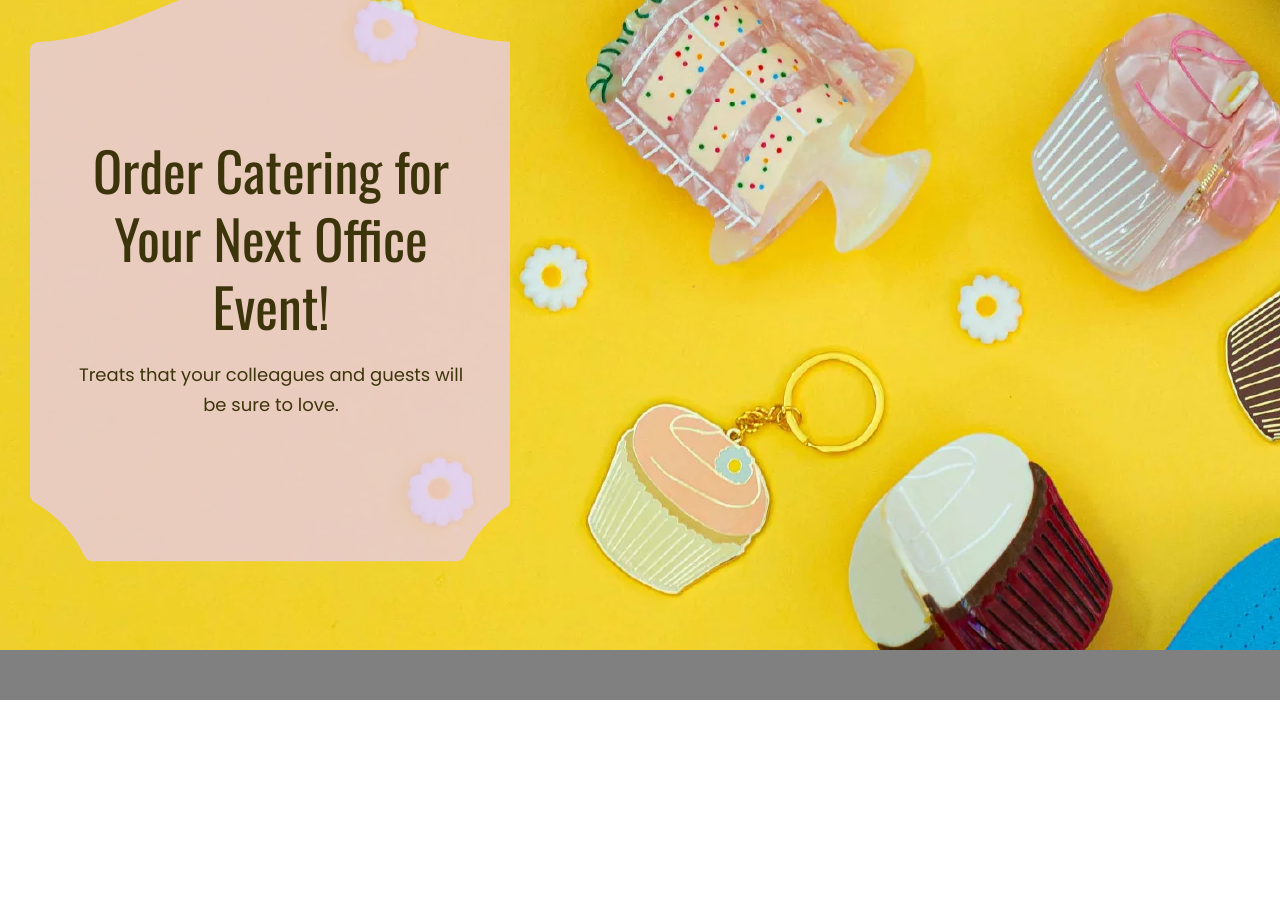
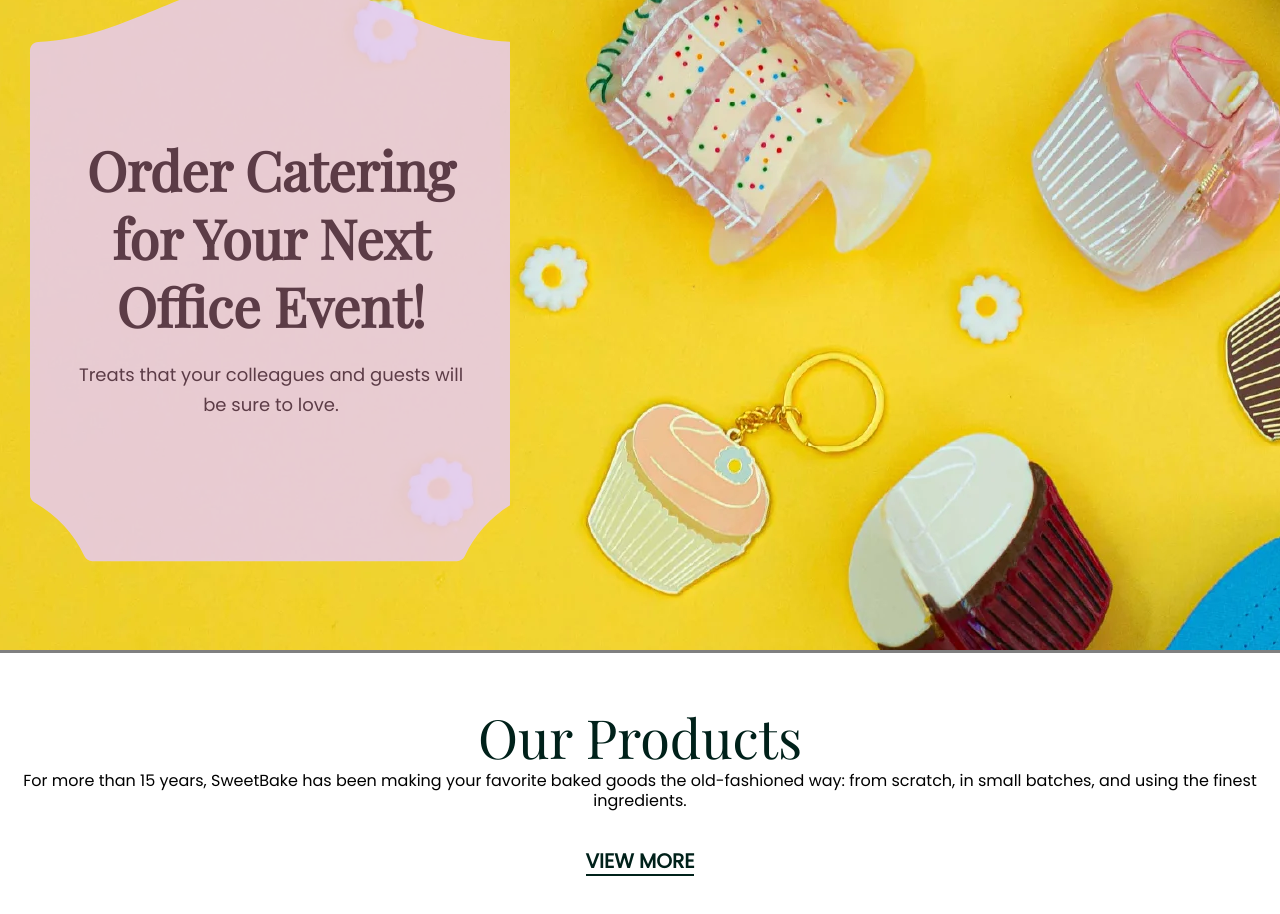
Before and after one commit to wiseacreserj/sweetbake, a React (Vite) app in the folder frontend/: page / in a window 1280 px wide. Shown: the part 180-1094 px from the top of the page. Before the commit the page ends 880 px from the top, so only its background shows below. Built offline with nearby package versions, Linux system fonts and the light colour scheme.

Commit message:
add text contenet for products seciton in HomePage

```diff
--- a/frontend/src/assets/styles/global.css
+++ b/frontend/src/assets/styles/global.css
@@ -8,8 +8,19 @@
 }
  */
 
+h1,
+h2,
+h3 {
+    font-family: var(--h-font-family);
+    color: var(--h-font-color);
+}
+
+p {
+    font-family: var(--p-font-family);
+}
+
 a {
-    /*  font-family: "Poppins"; */
+    /* font-family: "Poppins"; */
     text-decoration: none;
     color: black;
 }
--- a/frontend/src/assets/styles/typography.css
+++ b/frontend/src/assets/styles/typography.css
@@ -13,6 +13,13 @@
 }
 
 @font-face {
+    font-family: "Playfair";
+    src: url("../fonts/PlayfairDisplay-Regular.ttf");
+    font-weight: normal;
+    font-style: normal;
+}
+
+@font-face {
     font-family: "Oswald";
     src: url("../fonts/Oswald-Regular.ttf");
     font-weight: normal;
--- a/frontend/src/assets/styles/variables.css
+++ b/frontend/src/assets/styles/variables.css
@@ -1,7 +1,14 @@
 :root {
+    --link-color: #00211a;
+    --link-hover-color: #bad8e4;
     --nav-link-font: "Poppins", sans-serif;
     --nav-link-color: #00211a;
     --nav-link-hover-color: #bad8e4;
-    --h2-font: "Oswald", sans-serif;
-    --p-font: "Poppins", sans-serif;
+    --h-font-family: "Playfair", "Oswald", sans-serif;
+    --h-font-color: #00211a;
+    --h1-font-family: "Playfair", "Oswald", sans-serif;
+    --h2-font-family: "Playfair", "Oswald", sans-serif;
+    --h3-font-family: "Playfair", "Oswald", sans-serif;
+
+    --p-font-family: "Poppins", sans-serif;
 }
--- a/frontend/src/pages/HomePage/HomePage.jsx
+++ b/frontend/src/pages/HomePage/HomePage.jsx
@@ -1,3 +1,5 @@
+import { Link } from "react-router-dom";
+
 import styles from "./HomePage.module.css";
 import bannerImg from "../../assets/images/home_page_banner.jpg";
 
@@ -32,6 +34,22 @@ const HomePage = () => {
                     </div>
                 </div>
             </section>
+            <section className={styles.productsSection}>
+                <div className={styles.productsSectionContent}>
+                    <div className={styles.productsTextContent}>
+                        <h3>Our Products</h3>
+                        <p>
+                            For more than 15 years, SweetBake has been making
+                            your favorite baked goods the old-fashioned way:
+                            from scratch, in small batches, and using the finest
+                            ingredients.
+                        </p>
+                        <Link to="/catalog" className={styles.viewMoreLink}>
+                            view more
+                        </Link>
+                    </div>
+                </div>
+            </section>
         </div>
     );
 };
--- a/frontend/src/pages/HomePage/HomePage.module.css
+++ b/frontend/src/pages/HomePage/HomePage.module.css
@@ -2,9 +2,11 @@
     width: 100%;
 }
 
-.bannerSection {
-    /* position: relative; */
-}
+/* Banner Section----------------------------------- */
+
+/* .bannerSection {
+    position: relative;
+} */
 
 .banner {
     position: relative;
@@ -15,7 +17,7 @@
     position: absolute;
     top: 80px;
     left: 30px;
-    opacity: 0.75;
+    opacity: 0.85;
     width: 400px;
     height: 200px;
     z-index: 10;
@@ -29,13 +31,14 @@
 }
 
 .bannerInnerContent h2 {
-    font-family: var(--h2-font);
+    color: #43234c;
+    font-weight: 600;
     font-size: 54px;
     line-height: 68px;
     text-align: center;
 }
 .bannerInnerContent p {
-    font-family: var(--p-font);
+    color: #43234c;
     font-size: 18px;
     text-align: center;
     line-height: 30px;
@@ -52,3 +55,64 @@
     height: 750px;
     object-fit: none;
 }
+
+/* Products Section ----------------------------------- */
+
+.productsSection {
+    background-color: white;
+    margin-top: 0px;
+    height: 600px;
+}
+
+.productsSectionContent {
+    margin: 0 auto;
+    max-width: 1280px;
+}
+
+.productsTextContent {
+    display: flex;
+    flex-direction: column;
+    justify-content: center;
+    align-items: center;
+    padding: 0 20px;
+    padding-top: 50px;
+    text-align: center;
+}
+
+.productsTextContent h3 {
+    font-weight: 500;
+    font-size: 54px;
+    line-height: 68px;
+}
+
+.productsTextContent p {
+    font-weight: 500;
+    font-size: 16px;
+    line-height: 20px;
+}
+
+.viewMoreLink {
+    position: relative;
+    width: max-content;
+    font-family: var(--nav-link-font);
+    font-size: 20px;
+    font-weight: 600;
+    color: var(--nav-link-color);
+    text-transform: uppercase;
+    margin-top: 40px;
+    transition: color 0.3s;
+}
+
+.viewMoreLink::after {
+    content: "";
+    position: absolute;
+    left: 0;
+    bottom: -5px;
+    width: 100%;
+    height: 2px;
+    background-color: var(--link-color);
+}
+
+.viewMoreLink:hover {
+    color: var(--link-hover-color);
+}
```
Also changed, not shown: frontend/src/assets/fonts/PlayfairDisplay-Regular.ttf (added).
